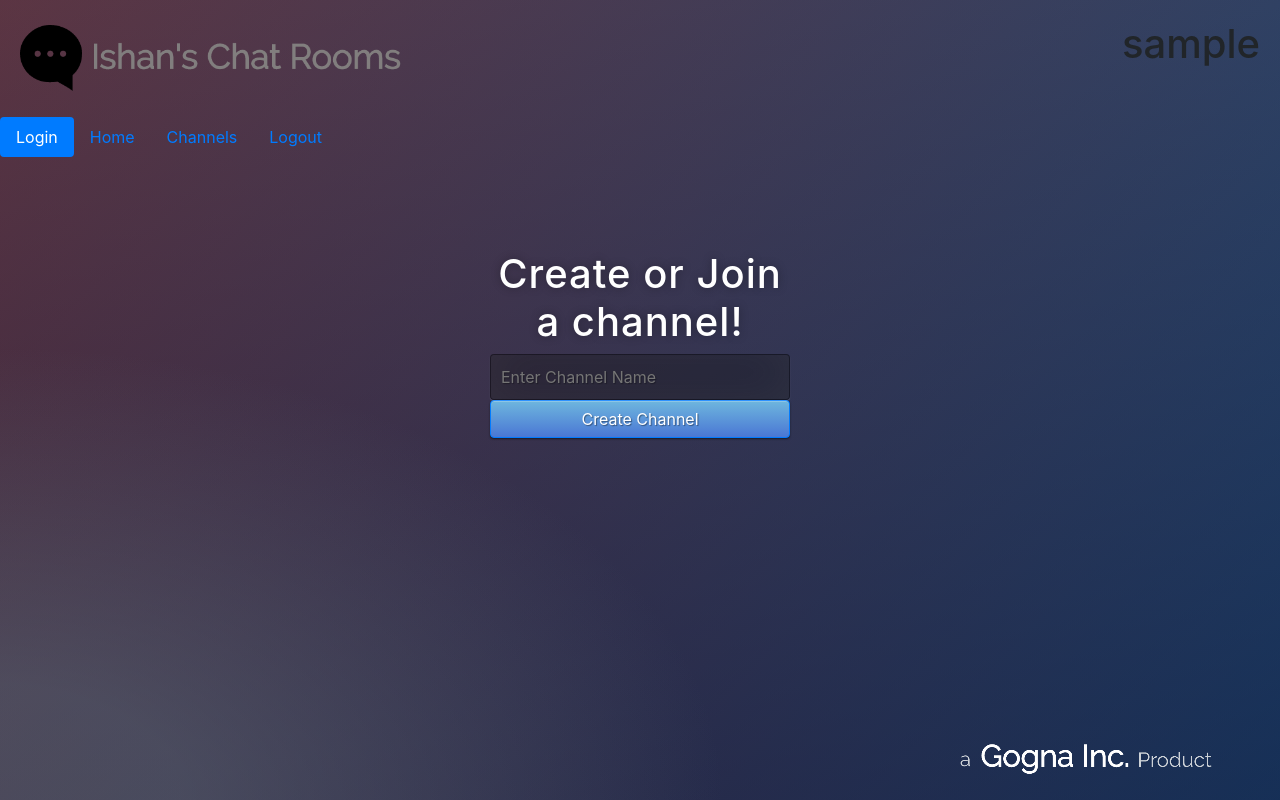
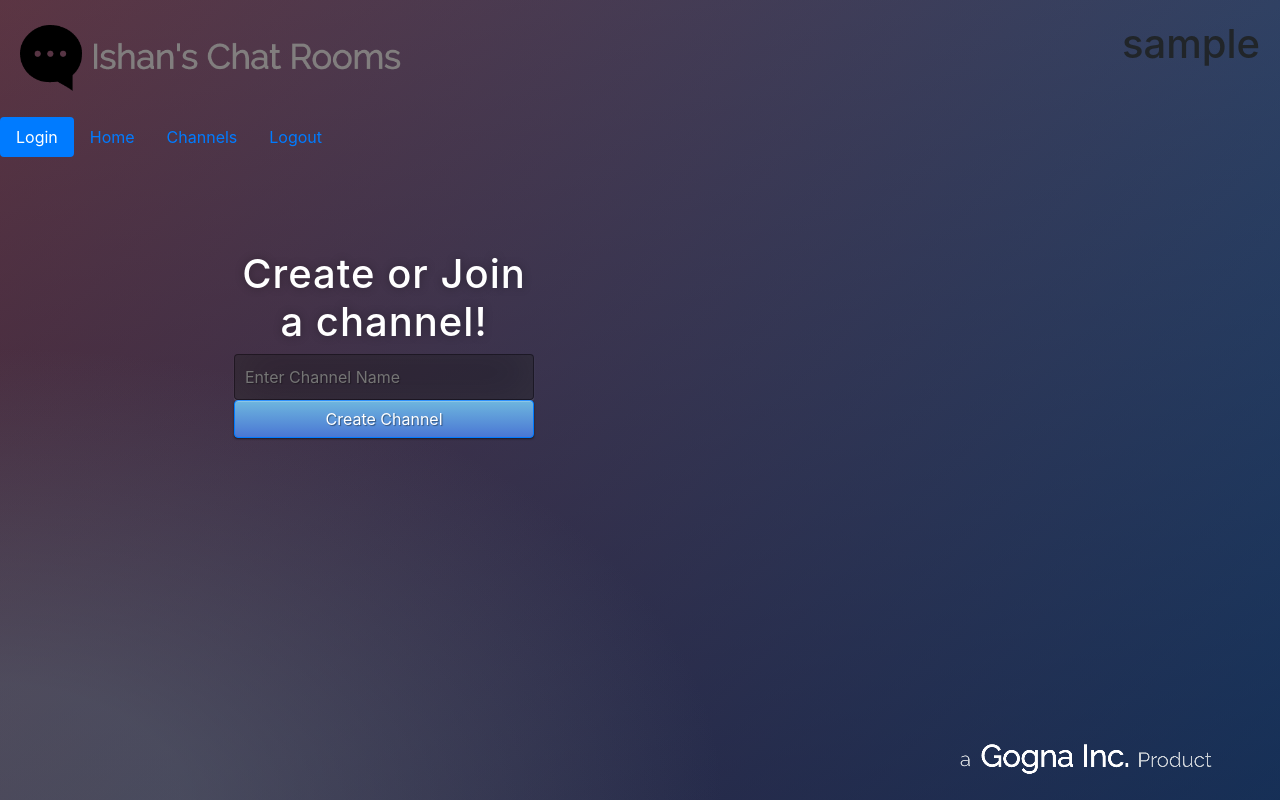
Before and after one commit to ishangogna/Chat-Rooms, a Flask app: page /home in a window 1280 px wide. Run offline with Flask 2, Linux system fonts and the light colour scheme; the visitor is signed in with stand-in values (Sample User, id 1); some libraries are stand-ins or nearby versions.

Commit message:
enhanced css

```diff
--- a/application.py
+++ b/application.py
@@ -58,7 +58,7 @@ def createChannel():
     else:
         channelsCreated.append(channel)
         channelMessages[channel] = collections.deque()
-        return render_template('index.html',channelsCreated=channelsCreated,user=session["user"])
+        return render_template('index.html',channelsCreated=channelsCreated)
 
 
 @app.route("/channel/<string:channelCreated>",methods = ["POST","GET"])
@@ -75,25 +75,14 @@ def handleEvent( json ):
     print('received something : ' + str(json))
     socketio.emit('my response',json)
 
-# @socketio.on('my message')
-# def handleMessage(json):
-#     string1 = str(json['data'])
-#     channel = str(json['data2'])
-#     timestamp = str(json['data3'])
-#     actualString = string1 + '(' + timestamp + ')'
-#     channelMessages[channel].append(actualString)
-#     print(channelMessages[channel])
-#     print(timestamp)
 
-#     print('received sometihng : ' + actualString)
-#     socketio.emit('my message response',actualString)
 @socketio.on('my message')
 def handleMessage(json):
     string1 = str(json['data'])
     channel = str(json['data2'])
     timestamp = str(json['data3'])
     actualString = string1
-    channelMessages[channel].append(actualString)
+    channelMessages[channel].append(timestamp + actualString)
     print(channelMessages[channel])
     print(timestamp)
 
@@ -101,9 +90,9 @@ def handleMessage(json):
     socketio.emit('my message response',{
         'user':session.get('user'),
         'message' : actualString,
-        'timestamp' : timestamp
-
+        'timestamp' : timestamp,
     })
 
 if __name__=="__main__":
     socketio.run(app, debug = True)
+    #app.run()
--- a/templates/index.html
+++ b/templates/index.html
@@ -15,7 +15,33 @@
                 top: 20px;
                 right:20px;
             }
+
+            #channelList li{
+                list-style-type: none;
+                font-size: larger;
+                width: 100px;
+
+            }
+            .channelCollection {
+
+                height: 60%;
+                width : 40%;
+                margin-top: 10px;
+                right:0px;
+                bottom:100px;
+                position: fixed;
+                padding: 0px;
+                overflow-y: scroll;
+            }
+            .login {
+                left:30%;
+            }
+            ::-webkit-scrollbar {
+                 display: none;
+                }
+
         </style>
+
         <header>
             <ul class="nav nav-pills">
                 <li class="nav-item">
@@ -43,11 +69,15 @@
     <button class="btn btn-primary btn-block btn-large">Create Channel</button>
 </form>
 
+</div>
+<div class = "channelCollection">
     {%for channelCreated in channelsCreated%}
-    <ul><li><a href = "{{url_for('channelView',channelCreated = channelCreated)}}">{{channelCreated}} - Created by {{user}}<svg class="bi bi-chat-dots-fill" width="1em" height="1em" viewBox="0 0 16 16" fill="currentColor" xmlns="http://www.w3.org/2000/svg">
+    <ul id = "channelList"><li><a href = "{{url_for('channelView',channelCreated = channelCreated)}}"><svg class="bi bi-chat-dots-fill" width="1em" height="1em" viewBox="0 0 16 16" fill="currentColor" xmlns="http://www.w3.org/2000/svg">
         <path fill-rule="evenodd" d="M16 8c0 3.866-3.582 7-8 7a9.06 9.06 0 01-2.347-.306c-.584.296-1.925.864-4.181 1.234-.2.032-.352-.176-.273-.362.354-.836.674-1.95.77-2.966C.744 11.37 0 9.76 0 8c0-3.866 3.582-7 8-7s8 3.134 8 7zM5 8a1 1 0 11-2 0 1 1 0 012 0zm4 0a1 1 0 11-2 0 1 1 0 012 0zm3 1a1 1 0 100-2 1 1 0 000 2z" clip-rule="evenodd"/>
-      </svg></a></li></ul>
+      </svg> {{channelCreated}}</a></li></ul>
     {%endfor%}
 </div>
-    </body>
+
+
+</body>
 </html>
```
Also changed, not shown: templates/view.html (+19 -4 lines), static/style.css (line endings or trailing spaces).
